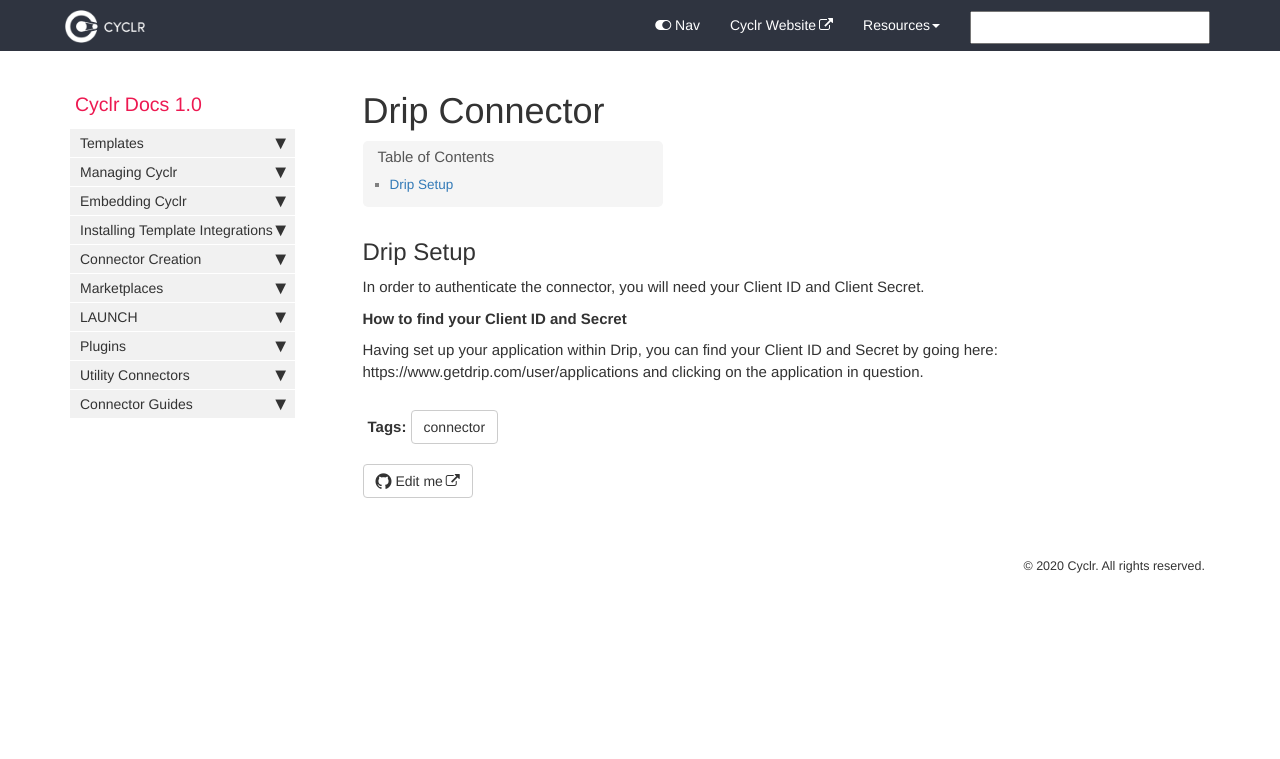
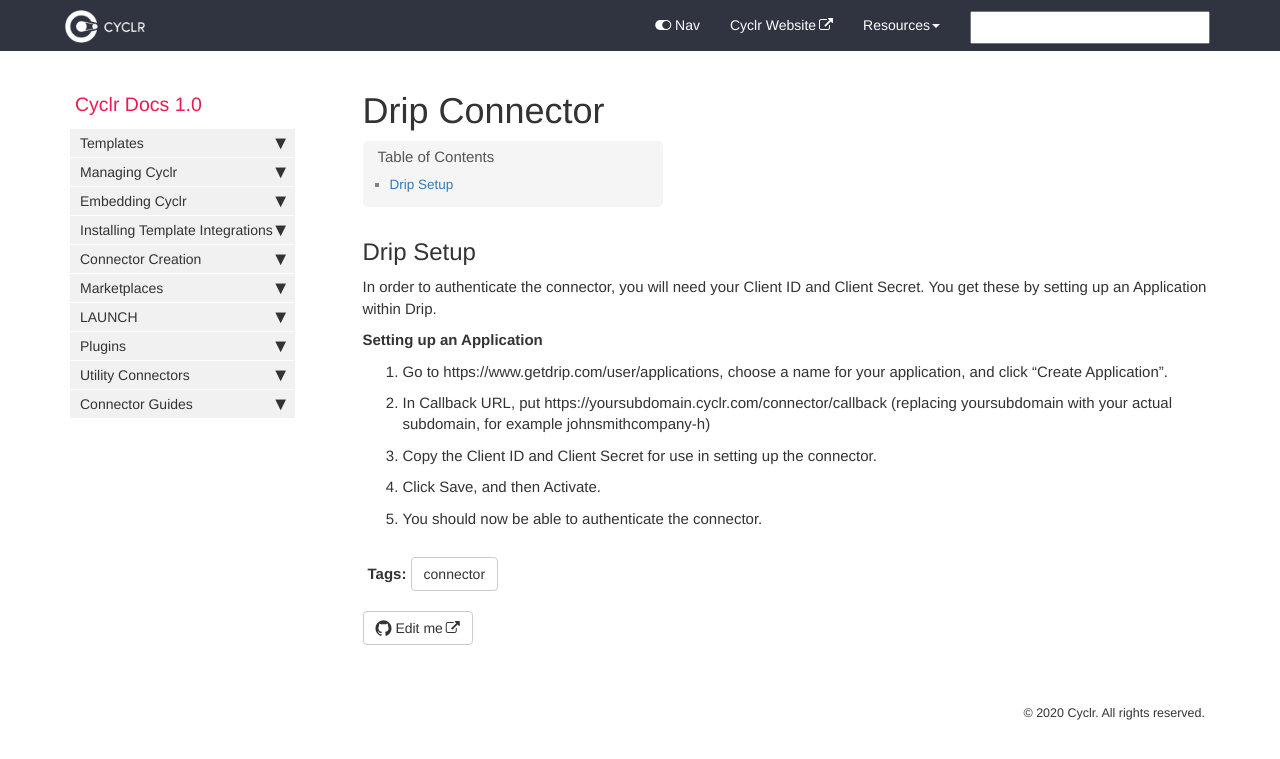
Before and after one commit to sneakysneak/docs, a Jekyll site: the page built from pages/connector-authentication/drip.md, in a window 1280 px wide. Shown: the top 759 px of the page. Built offline with Jekyll 4.4.1, drawn with Linux system fonts in a browser that asks for light colours; nearby versions of some CDN libraries; comment, search, counter and statistics services are not loaded.

Commit message:
Update drip.md

```diff
--- a/pages/connector-authentication/drip.md
+++ b/pages/connector-authentication/drip.md
@@ -7,8 +7,11 @@ tags: [connector]
 
 Drip Setup
 ---------------
-In order to authenticate the connector, you will need your Client ID and Client Secret.
+In order to authenticate the connector, you will need your Client ID and Client Secret.  You get these by setting up an Application within Drip.
 
-**How to find your Client ID and Secret**
-
-Having set up your application within Drip, you can find your Client ID and Secret by going here: https://www.getdrip.com/user/applications and clicking on the application in question.
+**Setting up an Application**
+1. Go to https://www.getdrip.com/user/applications, choose a name for your application, and click "Create Application".
+2. In Callback URL, put ht<span></span>tps://yoursubdomain.cyclr.com/connector/callback (replacing yoursubdomain with your actual subdomain, for example johnsmithcompany-h)
+3. Copy the Client ID and Client Secret for use in setting up the connector.
+4. Click Save, and then Activate.
+5. You should now be able to authenticate the connector.
```
